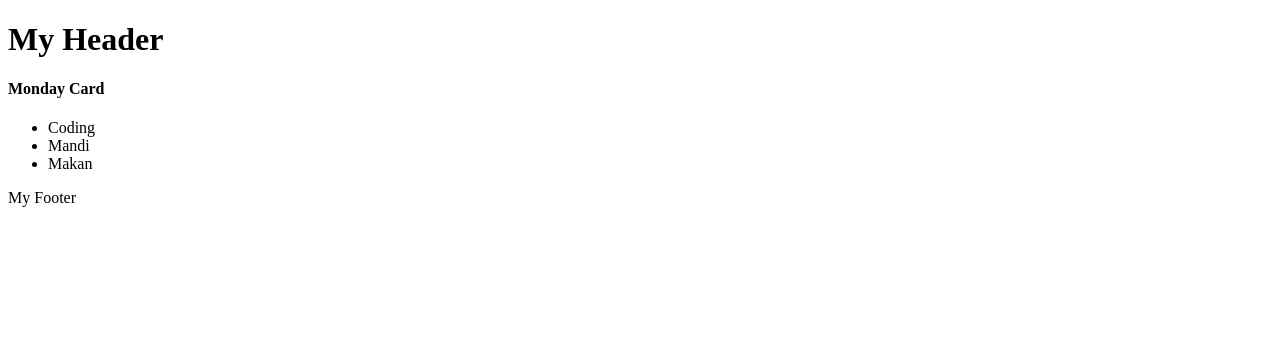
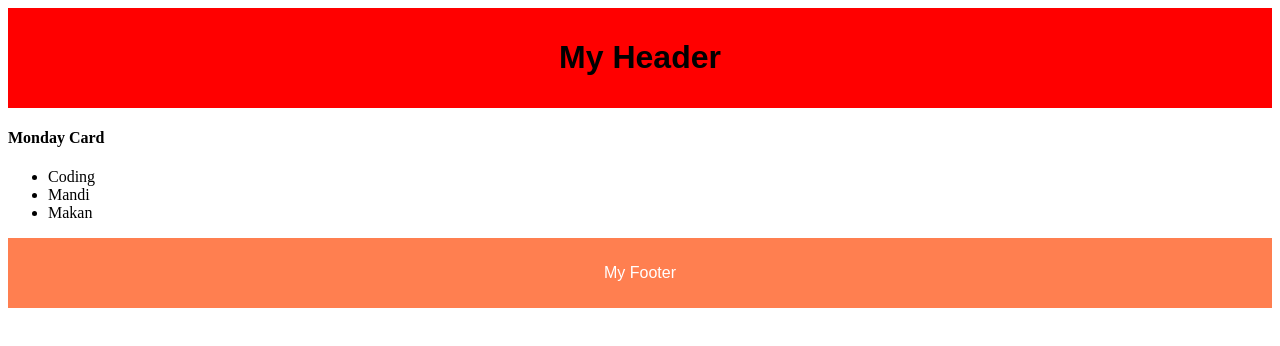
Before and after one commit to junaeidy/react-fundamental, a React (Vite) app: page / in a window 1280 px wide. Shown: the top 346 px of the page. Built offline with nearby package versions, Linux system fonts and the light colour scheme.

Commit message:
Styling, Inner & Dynamic Styling

```diff
--- a/src/components/Footer.jsx
+++ b/src/components/Footer.jsx
@@ -1,4 +1,5 @@
 import React from 'react';
+import './styles/Footer.css';
 
 // CARA LAMA
 
@@ -6,7 +7,7 @@ class Footer extends React.Component {
   render() {
     return (
       <footer>
-        <p>My Footer</p>
+        <p className='footer-text'>My Footer</p>
       </footer>
     )
   }
--- a/src/components/Header.jsx
+++ b/src/components/Header.jsx
@@ -2,7 +2,12 @@
 
 const Header = () => {
   return (
-    <header>
+    <header style={{
+      backgroundColor: 'red',
+      padding: '10px',
+      fontFamily: 'Arial',
+      textAlign: 'center',
+      }}>
       <h1>My Header</h1>
     </header>
   )
--- /dev/null
+++ b/src/components/styles/Footer.css
@@ -0,0 +1,11 @@
+footer {
+  background-color: coral;
+  padding: 10px;
+  font-family: Arial;
+  text-align: center;
+}
+
+.footer-text {
+  color: white;
+  font-family: sans-serif;
+}
```
